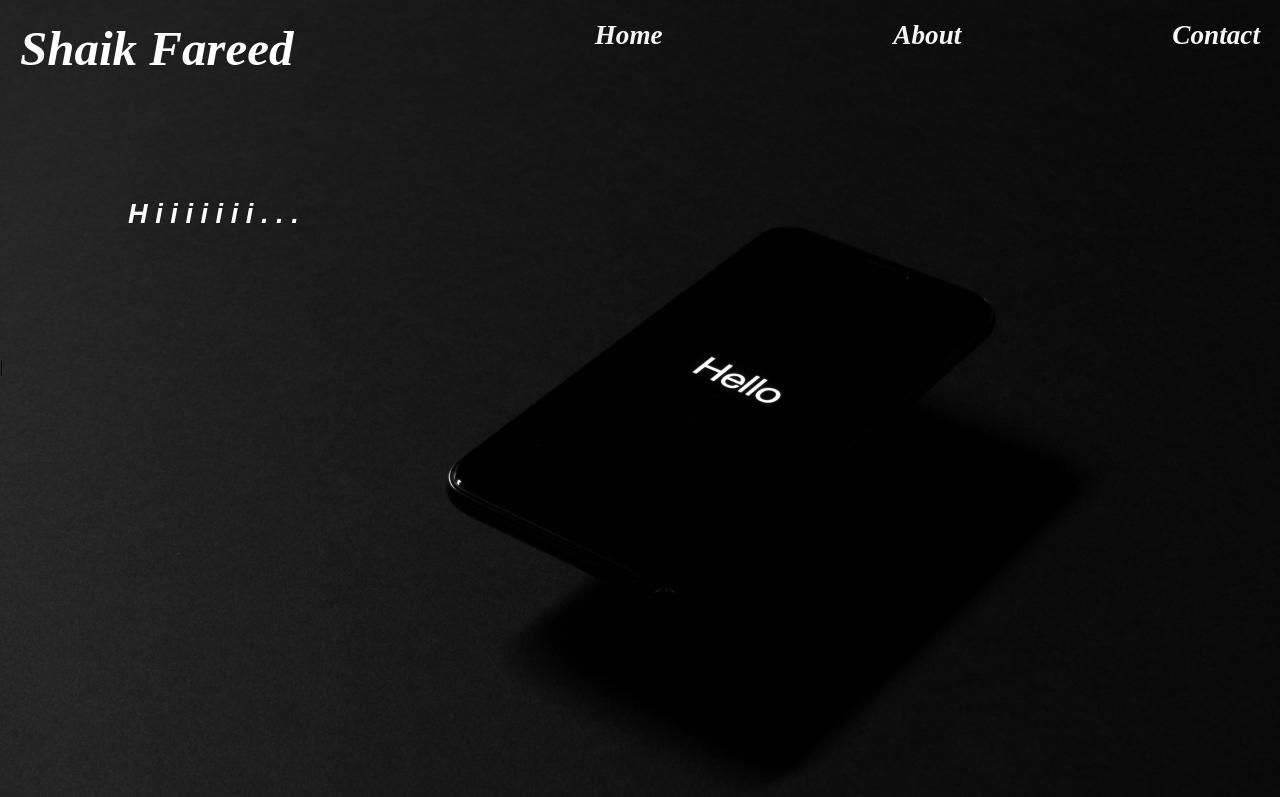
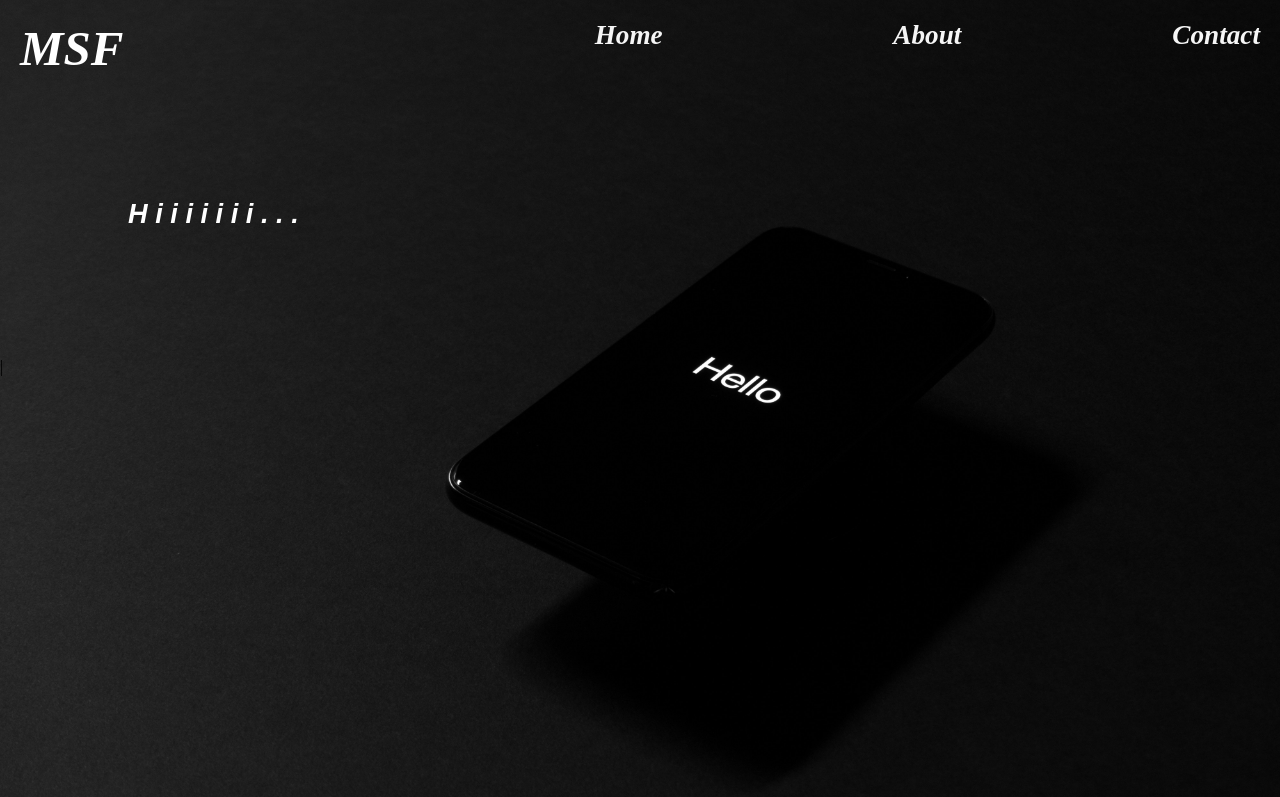
Before and after one commit to fareedmsf/MSF-OFFICIAL, a plain HTML site: page index.html in a window 1280 px wide. Shown: the top 797 px of the page. Drawn offline with nearby package versions, Linux system fonts and the light colour scheme.

Commit message:
logo name change

```diff
--- a/index.html
+++ b/index.html
@@ -17,7 +17,7 @@
         <div class="nav-wrapper">
         <div class="nav">
             <div class="logo">
-                <ul><li class="logo">Shaik Fareed</li></ul>
+                <ul><li class="logo">MSF</li></ul>
             </div>
             <div class="menu">
                     <div> <ul><li><a href=""> Home</a></li></ul> </div>
```
